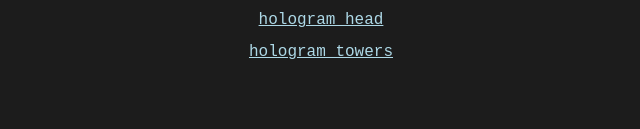
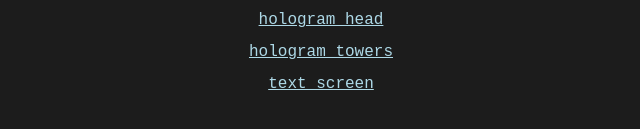
Before and after one commit to anticore/tetsuo-experiments, a plain HTML site: page index.html in a window 1280 px wide. Shown: the part 177-306 px from the top of the page, without its empty margins (319-959 px from the left). Drawn offline with Linux system fonts and the light colour scheme.

Commit message:
add text screen example to index

```diff
--- a/index.html
+++ b/index.html
@@ -30,9 +30,11 @@
         <div>
             <a href="./glitch.html">glitch</a>
         </div>
+
         <div>
             <a href="./perlinplasma.html">plasma effect + perlin noise</a>
         </div>
+
         <div>
             <a href="./holo.html">hologram text</a>
         </div>
@@ -44,5 +46,9 @@
         <div>
             <a href="./digiverse.html">hologram towers</a>
         </div>
+
+        <div>
+            <a href="./textScreen.html">text screen</a>
+        </div>
     </body>
 </html>
```
